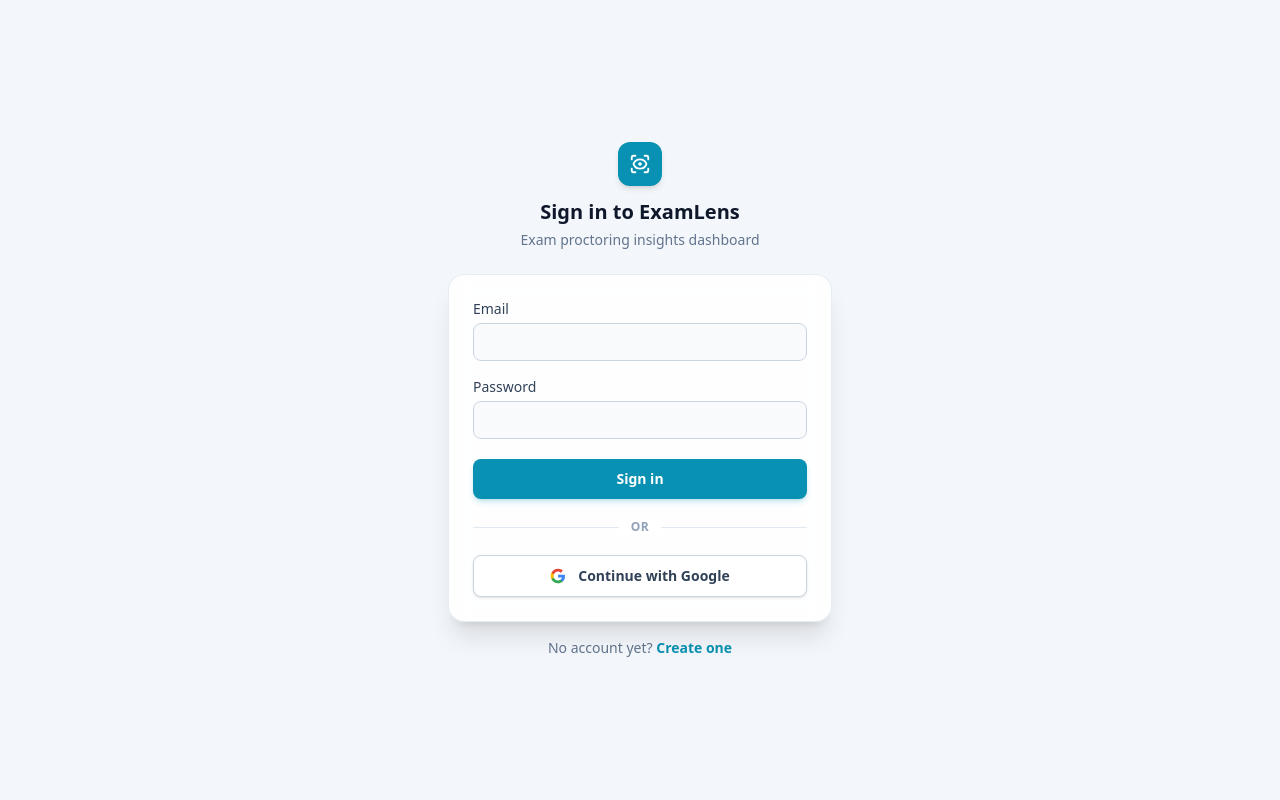
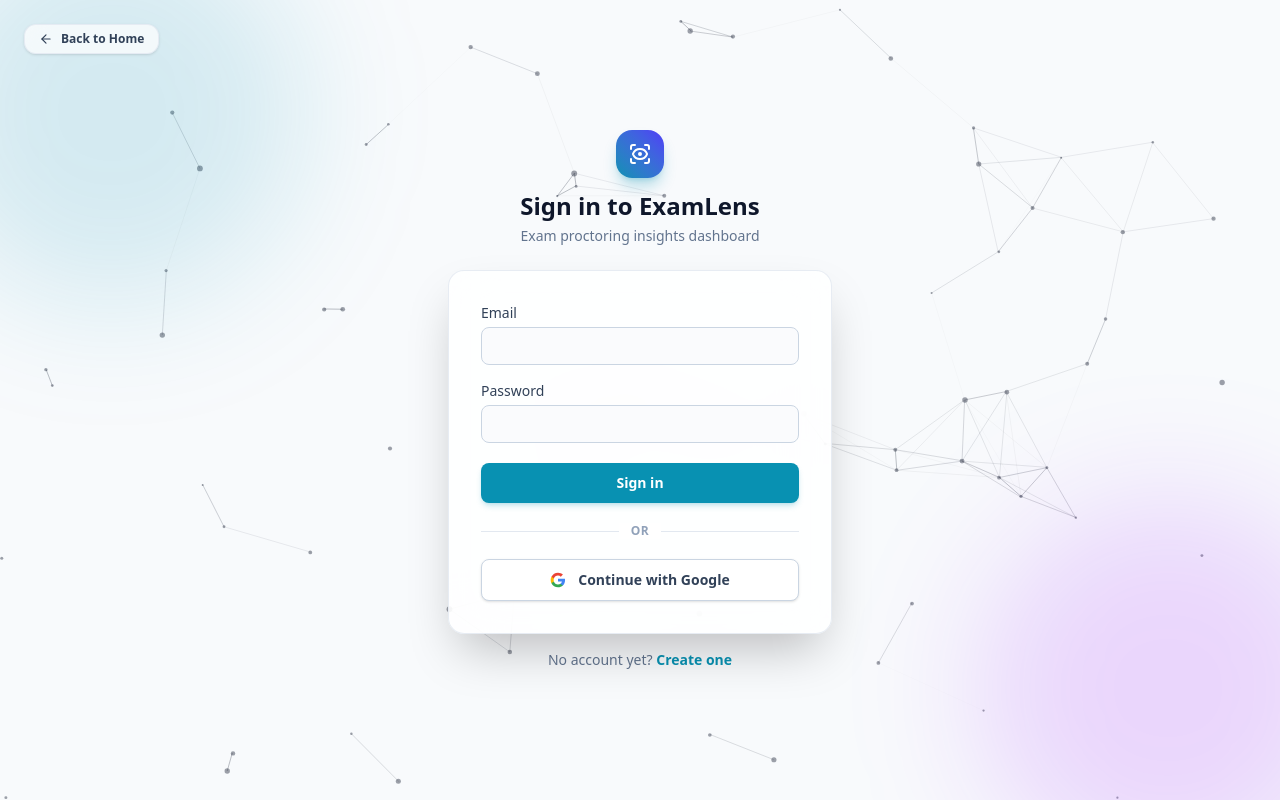
Before and after one commit to AbhishekUpadhyay5624/ExamLens, a React (Vite) app in the folder frontend/: page /login in a window 1280 px wide. Built offline with nearby package versions, Linux system fonts and the light colour scheme; no server answers.

Commit message:
feat: match login and register backgrounds with animated grid and ambient theme

```diff
--- a/frontend/src/pages/Login.jsx
+++ b/frontend/src/pages/Login.jsx
@@ -1,10 +1,11 @@
 import { useState } from "react";
 import { Link, useNavigate, useSearchParams } from "react-router-dom";
 import { motion } from "framer-motion";
-import { ScanEye } from "lucide-react";
+import { ScanEye, ArrowLeft } from "lucide-react";
 import { useGoogleLogin } from "@react-oauth/google";
 import { useAuth } from "../lib/auth";
 import { apiErrorMessage } from "../lib/api";
+import AnimatedGridBackground from "../components/AnimatedGridBackground";
 
 export default function Login() {
   const { login, googleLogin } = useAuth();
@@ -50,24 +51,42 @@
   });
 
   return (
-    <div className="flex min-h-screen items-center justify-center bg-slate-100/70 dark:bg-slate-950 px-4 py-8">
+    <div className="relative min-h-screen flex items-center justify-center overflow-hidden px-4 py-12">
+      {/* Dynamic Animated Grid & Constellation Canvas */}
+      <AnimatedGridBackground />
+
+      {/* Ambient background soft glow */}
+      <div className="pointer-events-none absolute -left-20 -top-20 h-96 w-96 rounded-full bg-blue-600/15 blur-3xl" />
+      <div className="pointer-events-none absolute -right-20 -bottom-20 h-96 w-96 rounded-full bg-purple-600/15 blur-3xl" />
+
+      {/* Top Left Return to Landing Page Link */}
+      <div className="absolute top-6 left-6 z-20">
+        <Link
+          to="/"
+          className="inline-flex items-center gap-2 rounded-xl border border-slate-200/80 dark:border-slate-800 bg-white/70 dark:bg-slate-900/60 backdrop-blur-md px-3.5 py-1.5 text-xs font-semibold text-slate-700 dark:text-slate-300 transition hover:bg-white dark:hover:bg-slate-850 shadow-sm"
+        >
+          <ArrowLeft size={14} />
+          <span>Back to Home</span>
+        </Link>
+      </div>
+
       <motion.div
         initial={{ opacity: 0, scale: 0.95, y: 15 }}
         animate={{ opacity: 1, scale: 1, y: 0 }}
         exit={{ opacity: 0, scale: 0.95, y: 15 }}
         transition={{ duration: 0.25, ease: "easeOut" }}
-        className="w-full max-w-sm"
+        className="relative z-10 w-full max-w-sm"
       >
         <div className="mb-6 flex flex-col items-center text-center">
           <motion.span
             layoutId="app-logo-icon"
-            className="mb-3 flex h-11 w-11 items-center justify-center rounded-xl bg-blue-600 text-white shadow-md"
+            className="mb-3 flex h-12 w-12 items-center justify-center rounded-2xl bg-gradient-to-tr from-blue-600 to-indigo-600 text-white shadow-lg shadow-blue-600/30"
           >
-            <ScanEye size={22} />
+            <ScanEye size={24} />
           </motion.span>
           <motion.h1
             layoutId="app-logo-text"
-            className="text-xl font-bold text-slate-900 dark:text-slate-100 font-display"
+            className="text-2xl font-bold text-slate-900 dark:text-slate-100 font-display"
           >
             Sign in to ExamLens
           </motion.h1>
@@ -76,7 +95,7 @@
           </p>
         </div>
 
-        <div className="rounded-2xl border border-slate-200/80 dark:border-slate-800 bg-white/90 dark:bg-slate-900/80 backdrop-blur-md p-6 shadow-xl">
+        <div className="rounded-2xl border border-slate-200/80 dark:border-slate-800 bg-white/85 dark:bg-slate-900/80 backdrop-blur-xl p-6 sm:p-8 shadow-2xl">
           {error && (
             <div className="mb-4 rounded-lg bg-red-50 dark:bg-red-500/10 px-3 py-2 text-sm text-red-700 dark:text-red-400 ring-1 ring-inset ring-red-600/20 dark:ring-red-500/20">
               {error}
@@ -94,7 +113,7 @@
               required
               value={email}
               onChange={(e) => setEmail(e.target.value)}
-              className="mb-4 w-full rounded-lg border border-slate-300 dark:border-slate-700 bg-slate-50 dark:bg-slate-800/50 px-3 py-2 text-sm dark:text-slate-100 outline-none focus:border-blue-500 focus:ring-2 focus:ring-blue-500/20"
+              className="mb-4 w-full rounded-lg border border-slate-300 dark:border-slate-700 bg-slate-50/70 dark:bg-slate-800/50 px-3 py-2 text-sm dark:text-slate-100 outline-none focus:border-blue-500 focus:ring-2 focus:ring-blue-500/20"
             />
 
             <label className="mb-1 block text-sm font-medium text-slate-700 dark:text-slate-300">
@@ -106,7 +125,7 @@
               required
               value={password}
               onChange={(e) => setPassword(e.target.value)}
-              className="mb-5 w-full rounded-lg border border-slate-300 dark:border-slate-700 bg-slate-50 dark:bg-slate-800/50 px-3 py-2 text-sm dark:text-slate-100 outline-none focus:border-blue-500 focus:ring-2 focus:ring-blue-500/20"
+              className="mb-5 w-full rounded-lg border border-slate-300 dark:border-slate-700 bg-slate-50/70 dark:bg-slate-800/50 px-3 py-2 text-sm dark:text-slate-100 outline-none focus:border-blue-500 focus:ring-2 focus:ring-blue-500/20"
             />
 
             <button
@@ -160,7 +179,7 @@
           No account yet?{" "}
           <Link
             to="/register"
-            className="font-semibold text-blue-600 hover:text-blue-700"
+            className="font-semibold text-blue-600 hover:text-blue-700 dark:text-blue-400"
           >
             Create one
           </Link>
--- a/frontend/src/pages/Register.jsx
+++ b/frontend/src/pages/Register.jsx
@@ -1,10 +1,11 @@
 import { useState } from "react";
 import { Link, useNavigate } from "react-router-dom";
 import { motion } from "framer-motion";
-import { ScanEye } from "lucide-react";
+import { ScanEye, ArrowLeft } from "lucide-react";
 import { useGoogleLogin } from "@react-oauth/google";
 import { useAuth } from "../lib/auth";
 import { apiErrorMessage } from "../lib/api";
+import AnimatedGridBackground from "../components/AnimatedGridBackground";
 
 export default function Register() {
   const { register, googleLogin } = useAuth();
@@ -49,24 +50,42 @@
   });
 
   return (
-    <div className="flex min-h-screen items-center justify-center bg-slate-100/70 dark:bg-slate-950 px-4 py-8">
+    <div className="relative min-h-screen flex items-center justify-center overflow-hidden px-4 py-12">
+      {/* Dynamic Animated Grid & Constellation Canvas */}
+      <AnimatedGridBackground />
+
+      {/* Ambient background soft glow */}
+      <div className="pointer-events-none absolute -left-20 -top-20 h-96 w-96 rounded-full bg-blue-600/15 blur-3xl" />
+      <div className="pointer-events-none absolute -right-20 -bottom-20 h-96 w-96 rounded-full bg-purple-600/15 blur-3xl" />
+
+      {/* Top Left Return to Landing Page Link */}
+      <div className="absolute top-6 left-6 z-20">
+        <Link
+          to="/"
+          className="inline-flex items-center gap-2 rounded-xl border border-slate-200/80 dark:border-slate-800 bg-white/70 dark:bg-slate-900/60 backdrop-blur-md px-3.5 py-1.5 text-xs font-semibold text-slate-700 dark:text-slate-300 transition hover:bg-white dark:hover:bg-slate-850 shadow-sm"
+        >
+          <ArrowLeft size={14} />
+          <span>Back to Home</span>
+        </Link>
+      </div>
+
       <motion.div
         initial={{ opacity: 0, scale: 0.95, y: 15 }}
         animate={{ opacity: 1, scale: 1, y: 0 }}
         exit={{ opacity: 0, scale: 0.95, y: 15 }}
         transition={{ duration: 0.25, ease: "easeOut" }}
-        className="w-full max-w-sm"
+        className="relative z-10 w-full max-w-sm"
       >
         <div className="mb-6 flex flex-col items-center text-center">
           <motion.span
             layoutId="app-logo-icon"
-            className="mb-3 flex h-11 w-11 items-center justify-center rounded-xl bg-blue-600 text-white shadow-md"
+            className="mb-3 flex h-12 w-12 items-center justify-center rounded-2xl bg-gradient-to-tr from-blue-600 to-indigo-600 text-white shadow-lg shadow-blue-600/30"
           >
-            <ScanEye size={22} />
+            <ScanEye size={24} />
           </motion.span>
           <motion.h1
             layoutId="app-logo-text"
-            className="text-xl font-bold text-slate-900 dark:text-slate-100 font-display"
+            className="text-2xl font-bold text-slate-900 dark:text-slate-100 font-display"
           >
             Create an ExamLens account
           </motion.h1>
@@ -75,7 +94,7 @@
           </p>
         </div>
 
-        <div className="rounded-2xl border border-slate-200/80 dark:border-slate-800 bg-white/90 dark:bg-slate-900/80 backdrop-blur-md p-6 shadow-xl">
+        <div className="rounded-2xl border border-slate-200/80 dark:border-slate-800 bg-white/85 dark:bg-slate-900/80 backdrop-blur-xl p-6 sm:p-8 shadow-2xl">
           {error && (
             <div className="mb-4 rounded-lg bg-red-50 dark:bg-red-500/10 px-3 py-2 text-sm text-red-700 dark:text-red-400 ring-1 ring-inset ring-red-600/20 dark:ring-red-500/20">
               {error}
@@ -93,7 +112,7 @@
               required
               value={name}
               onChange={(e) => setName(e.target.value)}
-              className="mb-4 w-full rounded-lg border border-slate-300 dark:border-slate-700 bg-slate-50 dark:bg-slate-800/50 px-3 py-2 text-sm dark:text-slate-100 outline-none focus:border-blue-500 focus:ring-2 focus:ring-blue-500/20"
+              className="mb-4 w-full rounded-lg border border-slate-300 dark:border-slate-700 bg-slate-50/70 dark:bg-slate-800/50 px-3 py-2 text-sm dark:text-slate-100 outline-none focus:border-blue-500 focus:ring-2 focus:ring-blue-500/20"
             />
 
             <label className="mb-1 block text-sm font-medium text-slate-700 dark:text-slate-300">
@@ -105,7 +124,7 @@
               required
               value={email}
               onChange={(e) => setEmail(e.target.value)}
-              className="mb-4 w-full rounded-lg border border-slate-300 dark:border-slate-700 bg-slate-50 dark:bg-slate-800/50 px-3 py-2 text-sm dark:text-slate-100 outline-none focus:border-blue-500 focus:ring-2 focus:ring-blue-500/20"
+              className="mb-4 w-full rounded-lg border border-slate-300 dark:border-slate-700 bg-slate-50/70 dark:bg-slate-800/50 px-3 py-2 text-sm dark:text-slate-100 outline-none focus:border-blue-500 focus:ring-2 focus:ring-blue-500/20"
             />
 
             <label className="mb-1 block text-sm font-medium text-slate-700 dark:text-slate-300">
@@ -117,7 +136,7 @@
               required
               value={password}
               onChange={(e) => setPassword(e.target.value)}
-              className="mb-5 w-full rounded-lg border border-slate-300 dark:border-slate-700 bg-slate-50 dark:bg-slate-800/50 px-3 py-2 text-sm dark:text-slate-100 outline-none focus:border-blue-500 focus:ring-2 focus:ring-blue-500/20"
+              className="mb-5 w-full rounded-lg border border-slate-300 dark:border-slate-700 bg-slate-50/70 dark:bg-slate-800/50 px-3 py-2 text-sm dark:text-slate-100 outline-none focus:border-blue-500 focus:ring-2 focus:ring-blue-500/20"
             />
 
             <button
@@ -169,7 +188,7 @@
 
         <p className="mt-4 text-center text-sm text-slate-500">
           Already have an account?{" "}
-          <Link to="/login" className="font-semibold text-blue-600 hover:text-blue-700">
+          <Link to="/login" className="font-semibold text-blue-600 hover:text-blue-700 dark:text-blue-400">
             Sign in
           </Link>
         </p>
```
